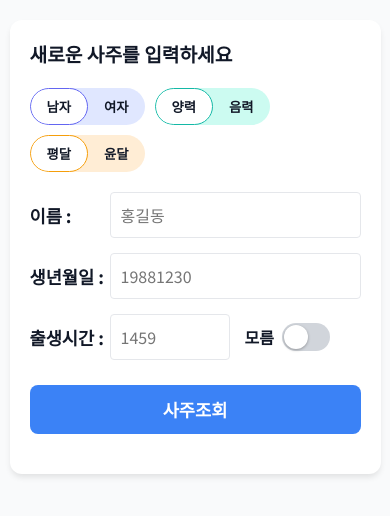
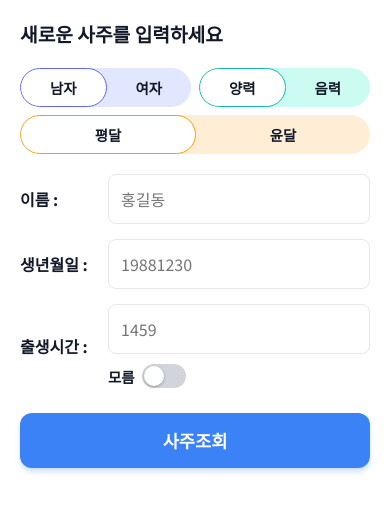
Before and after one commit to jhlim123/T1, a React (Vite) app: page / in a window 390 px wide. Shown: the top 516 px of the page. Built offline with nearby package versions, Linux system fonts and the light colour scheme.

Commit message:
Improve mobile responsiveness and layout optimization

```diff
--- a/src/components/ManseryeokDisplay.jsx
+++ b/src/components/ManseryeokDisplay.jsx
@@ -116,8 +116,8 @@ export default function ManseryeokDisplay({ sajuData, userInfo, selectedDaewunAg
       </div>
 
       {/* Daewun Grid */}
-      <div style={{ overflowX: 'auto', padding: '0 5px', scrollbarWidth: 'thin' }}>
-        <table className="saju-table" style={{ minWidth: '700px' }}>
+      <div className="horizontal-scroll" style={{ padding: '0 5px' }}>
+        <table className="saju-table" style={{ minWidth: '650px' }}>
           <thead>
             <tr style={{ fontSize: '0.9rem' }}>
               {daewunList.map((dw, idx) => (
--- a/src/components/SajuInputForm.jsx
+++ b/src/components/SajuInputForm.jsx
@@ -14,54 +14,54 @@ export default function SajuInputForm({ onSubmit }) {
   };
 
   return (
-    <div style={{ padding: '20px' }}>
+    <div className="saju-form-container" style={{ padding: '20px' }}>
       <div style={{ display: 'flex', justifyContent: 'space-between', alignItems: 'center', marginBottom: '20px' }}>
         <h2 style={{ fontSize: '1.2rem', fontWeight: 'bold' }}>새로운 사주를 입력하세요</h2>
       </div>
 
-      <div style={{ display: 'flex', gap: '10px', marginBottom: '20px', flexWrap: 'wrap' }}>
+      <div className="toggle-group" style={{ display: 'flex', gap: '8px', marginBottom: '20px', flexWrap: 'wrap' }}>
         {/* Gender Toggle */}
-        <div style={{ display: 'flex', background: '#e0e7ff', borderRadius: '20px', overflow: 'hidden' }}>
-          <button onClick={() => setGender('male')} style={{ cursor: 'pointer', padding: '8px 16px', background: gender === 'male' ? 'white' : 'transparent', borderRadius: '20px', border: gender==='male'?'1px solid #6366f1':'none', color: '#111827', fontWeight: 'bold' }}>남자</button>
-          <button onClick={() => setGender('female')} style={{ cursor: 'pointer', padding: '8px 16px', background: gender === 'female' ? '#6366f1' : 'transparent', borderRadius: '20px', border: gender==='female'?'1px solid #6366f1':'none', color: gender === 'female' ? 'white' : '#111827', fontWeight: 'bold' }}>여자</button>
+        <div style={{ display: 'flex', background: '#e0e7ff', borderRadius: '20px', overflow: 'hidden', flex: '1 1 auto', minWidth: '120px' }}>
+          <button onClick={() => setGender('male')} style={{ flex: 1, cursor: 'pointer', padding: '8px 12px', background: gender === 'male' ? 'white' : 'transparent', borderRadius: '20px', border: gender==='male'?'1px solid #6366f1':'none', color: '#111827', fontWeight: 'bold', fontSize: '0.9rem' }}>남자</button>
+          <button onClick={() => setGender('female')} style={{ flex: 1, cursor: 'pointer', padding: '8px 12px', background: gender === 'female' ? '#6366f1' : 'transparent', borderRadius: '20px', border: gender==='female'?'1px solid #6366f1':'none', color: gender === 'female' ? 'white' : '#111827', fontWeight: 'bold', fontSize: '0.9rem' }}>여자</button>
         </div>
 
         {/* Calendar Toggle */}
-        <div style={{ display: 'flex', background: '#ccfbf1', borderRadius: '20px', overflow: 'hidden' }}>
-          <button onClick={() => setCalendarType('solar')} style={{ cursor: 'pointer', padding: '8px 16px', background: calendarType === 'solar' ? 'white' : 'transparent', borderRadius: '20px', border: calendarType==='solar'?'1px solid #14b8a6':'none', color: '#111827', fontWeight: 'bold' }}>양력</button>
-          <button onClick={() => setCalendarType('lunar')} style={{ cursor: 'pointer', padding: '8px 16px', background: calendarType === 'lunar' ? '#14b8a6' : 'transparent', borderRadius: '20px', border: calendarType==='lunar'?'1px solid #14b8a6':'none', color: calendarType === 'lunar' ? 'white' : '#111827', fontWeight: 'bold' }}>음력</button>
+        <div style={{ display: 'flex', background: '#ccfbf1', borderRadius: '20px', overflow: 'hidden', flex: '1 1 auto', minWidth: '120px' }}>
+          <button onClick={() => setCalendarType('solar')} style={{ flex: 1, cursor: 'pointer', padding: '8px 12px', background: calendarType === 'solar' ? 'white' : 'transparent', borderRadius: '20px', border: calendarType==='solar'?'1px solid #14b8a6':'none', color: '#111827', fontWeight: 'bold', fontSize: '0.9rem' }}>양력</button>
+          <button onClick={() => setCalendarType('lunar')} style={{ flex: 1, cursor: 'pointer', padding: '8px 12px', background: calendarType === 'lunar' ? '#14b8a6' : 'transparent', borderRadius: '20px', border: calendarType==='lunar'?'1px solid #14b8a6':'none', color: calendarType === 'lunar' ? 'white' : '#111827', fontWeight: 'bold', fontSize: '0.9rem' }}>음력</button>
         </div>
 
         {/* Leap Month Toggle */}
-        <div style={{ display: 'flex', background: '#ffedd5', borderRadius: '20px', overflow: 'hidden' }}>
-          <button onClick={() => setLeapMonth('normal')} style={{ cursor: 'pointer', padding: '8px 16px', background: leapMonth === 'normal' ? 'white' : 'transparent', borderRadius: '20px', border: leapMonth==='normal'?'1px solid #f59e0b':'none', color: '#111827', fontWeight: 'bold' }}>평달</button>
-          <button onClick={() => setLeapMonth('leap')} style={{ cursor: 'pointer', padding: '8px 16px', background: leapMonth === 'leap' ? '#f59e0b' : 'transparent', borderRadius: '20px', border: leapMonth==='leap'?'1px solid #f59e0b':'none', color: leapMonth === 'leap' ? 'white' : '#111827', fontWeight: 'bold' }}>윤달</button>
+        <div style={{ display: 'flex', background: '#ffedd5', borderRadius: '20px', overflow: 'hidden', flex: '1 1 auto', minWidth: '120px' }}>
+          <button onClick={() => setLeapMonth('normal')} style={{ flex: 1, cursor: 'pointer', padding: '8px 12px', background: leapMonth === 'normal' ? 'white' : 'transparent', borderRadius: '20px', border: leapMonth==='normal'?'1px solid #f59e0b':'none', color: '#111827', fontWeight: 'bold', fontSize: '0.9rem' }}>평달</button>
+          <button onClick={() => setLeapMonth('leap')} style={{ flex: 1, cursor: 'pointer', padding: '8px 12px', background: leapMonth === 'leap' ? '#f59e0b' : 'transparent', borderRadius: '20px', border: leapMonth==='leap'?'1px solid #f59e0b':'none', color: leapMonth === 'leap' ? 'white' : '#111827', fontWeight: 'bold', fontSize: '0.9rem' }}>윤달</button>
         </div>
       </div>
 
-      <div style={{ display: 'flex', flexDirection: 'column', gap: '15px' }}>
-        <div style={{ display: 'flex', alignItems: 'center' }}>
-          <label style={{ width: '80px', fontSize: '1.1rem', fontWeight: 'bold' }}>이름 :</label>
-          <input type="text" placeholder="홍길동" value={name} onChange={e => setName(e.target.value)} style={{ flex: 1, padding: '10px', border: '1px solid #e5e7eb', borderRadius: '4px', fontSize: '1rem', outline: 'none' }} />
+      <div className="form-fields" style={{ display: 'flex', flexDirection: 'column', gap: '15px' }}>
+        <div className="form-row" style={{ display: 'flex', alignItems: 'center', flexWrap: 'wrap', gap: '8px' }}>
+          <label style={{ minWidth: '80px', fontSize: '1rem', fontWeight: 'bold' }}>이름 :</label>
+          <input type="text" placeholder="홍길동" value={name} onChange={e => setName(e.target.value)} style={{ flex: '1 1 200px', padding: '12px', border: '1px solid #e5e7eb', borderRadius: '8px', fontSize: '1rem', outline: 'none' }} />
         </div>
-        <div style={{ display: 'flex', alignItems: 'center' }}>
-          <label style={{ width: '80px', fontSize: '1.1rem', fontWeight: 'bold' }}>생년월일 :</label>
+        <div className="form-row" style={{ display: 'flex', alignItems: 'center', flexWrap: 'wrap', gap: '8px' }}>
+          <label style={{ minWidth: '80px', fontSize: '1rem', fontWeight: 'bold' }}>생년월일 :</label>
           <input
             type="text"
             placeholder="19881230"
             value={birthDate}
             onChange={(e) => setBirthDate(e.target.value)}
-            style={{ flex: 1, padding: '10px', border: '1px solid #e5e7eb', borderRadius: '4px', fontSize: '1rem', outline: 'none' }}
+            style={{ flex: '1 1 200px', padding: '12px', border: '1px solid #e5e7eb', borderRadius: '8px', fontSize: '1rem', outline: 'none' }}
           />
         </div>
-        <div style={{ display: 'flex', alignItems: 'center' }}>
-          <label style={{ width: '80px', fontSize: '1.1rem', fontWeight: 'bold' }}>출생시간 :</label>
-          <div style={{ display: 'flex', flex: 1, alignItems: 'center', gap: '15px' }}>
-            <input type="text" placeholder="1459" disabled={!knowTime} value={birthTime} onChange={e => setBirthTime(e.target.value)} style={{ width: '120px', padding: '10px', border: '1px solid #e5e7eb', borderRadius: '4px', fontSize: '1rem', background: knowTime ? 'white' : '#f3f4f6', outline: 'none' }} />
-            <div style={{ display: 'flex', alignItems: 'center', gap: '8px' }}>
-              <span style={{ fontWeight: 'bold' }}>모름</span>
-              <div onClick={() => { setKnowTime(!knowTime); setBirthTime(''); }} style={{ width: '48px', height: '28px', background: knowTime ? '#d1d5db' : '#d1d5db', borderRadius: '14px', position: 'relative', cursor: 'pointer', transition: '0.2s' }}>
-                <div style={{ position: 'absolute', top: '2px', left: knowTime ? '2px' : '22px', width: '24px', height: '24px', background: 'white', borderRadius: '50%', boxShadow: '0 1px 3px rgba(0,0,0,0.3)', transition: '0.2s' }}></div>
+        <div className="form-row" style={{ display: 'flex', alignItems: 'center', flexWrap: 'wrap', gap: '8px' }}>
+          <label style={{ minWidth: '80px', fontSize: '1rem', fontWeight: 'bold' }}>출생시간 :</label>
+          <div style={{ display: 'flex', flex: '1 1 200px', alignItems: 'center', gap: '10px', flexWrap: 'wrap' }}>
+            <input type="text" placeholder="1459" disabled={!knowTime} value={birthTime} onChange={e => setBirthTime(e.target.value)} style={{ flex: '1 1 100px', padding: '12px', border: '1px solid #e5e7eb', borderRadius: '8px', fontSize: '1rem', background: knowTime ? 'white' : '#f3f4f6', outline: 'none' }} />
+            <div style={{ display: 'flex', alignItems: 'center', gap: '8px', minWidth: '80px' }}>
+              <span style={{ fontSize: '0.9rem', fontWeight: 'bold' }}>모름</span>
+              <div onClick={() => { setKnowTime(!knowTime); setBirthTime(''); }} style={{ width: '44px', height: '24px', background: '#d1d5db', borderRadius: '12px', position: 'relative', cursor: 'pointer', transition: '0.2s' }}>
+                <div style={{ position: 'absolute', top: '2px', left: knowTime ? '2px' : '22px', width: '20px', height: '20px', background: 'white', borderRadius: '50%', boxShadow: '0 1px 3px rgba(0,0,0,0.3)', transition: '0.2s' }}></div>
               </div>
             </div>
           </div>
@@ -71,14 +71,15 @@ export default function SajuInputForm({ onSubmit }) {
           onClick={handleSubmit}
           style={{
             marginTop: '10px',
-            padding: '12px',
+            padding: '15px',
             backgroundColor: '#3b82f6',
             color: 'white',
             border: 'none',
-            borderRadius: '8px',
+            borderRadius: '12px',
             fontSize: '1.1rem',
             fontWeight: 'bold',
-            cursor: 'pointer'
+            cursor: 'pointer',
+            boxShadow: '0 4px 6px -1px rgba(59, 130, 246, 0.3)'
           }}>
           사주조회
         </button>
--- a/src/index.css
+++ b/src/index.css
@@ -32,6 +32,12 @@ body {
   padding: 20px;
 }
 
+@media (max-width: 640px) {
+  body {
+    padding: 0;
+  }
+}
+
 .app-container {
   max-width: 600px;
   width: 100%;
@@ -41,6 +47,14 @@ body {
   overflow: hidden;
   padding-bottom: 20px;
   margin: 0 auto;
+  min-height: 100vh;
+}
+
+@media (max-width: 640px) {
+  .app-container {
+    border-radius: 0;
+    box-shadow: none;
+  }
 }
 
 /* Saju Box Styles */
@@ -57,6 +71,14 @@ body {
   border-radius: 4px;
 }
 
+@media (max-width: 480px) {
+  .saju-box {
+    width: 50px;
+    height: 50px;
+    font-size: 1.2rem;
+  }
+}
+
 .wood { background-color: var(--wood-bg); color: var(--wood-text); }
 .fire { background-color: var(--fire-bg); color: var(--fire-text); }
 .earth { background-color: var(--earth-bg); color: var(--earth-text); }
@@ -68,13 +90,36 @@ body {
   width: 100%;
   border-collapse: collapse;
   text-align: center;
+  table-layout: fixed;
 }
 
 .saju-table th {
-  padding: 8px;
+  padding: 8px 4px;
   font-weight: normal;
+  font-size: 0.95rem;
 }
 
 .saju-table td {
-  padding: 2px;
+  padding: 4px 2px;
 }
+
+/* Custom Scrollbar for horizontal scrolling tables */
+.horizontal-scroll {
+  overflow-x: auto;
+  -webkit-overflow-scrolling: touch;
+  scrollbar-width: thin;
+  padding-bottom: 5px;
+}
+
+.horizontal-scroll::-webkit-scrollbar {
+  height: 4px;
+}
+
+.horizontal-scroll::-webkit-scrollbar-track {
+  background: #f1f1f1;
+}
+
+.horizontal-scroll::-webkit-scrollbar-thumb {
+  background: #cbd5e1;
+  border-radius: 10px;
+}
```
Also changed, not shown: src/components/DaewunSewunDisplay.jsx (+4 -4 lines).
